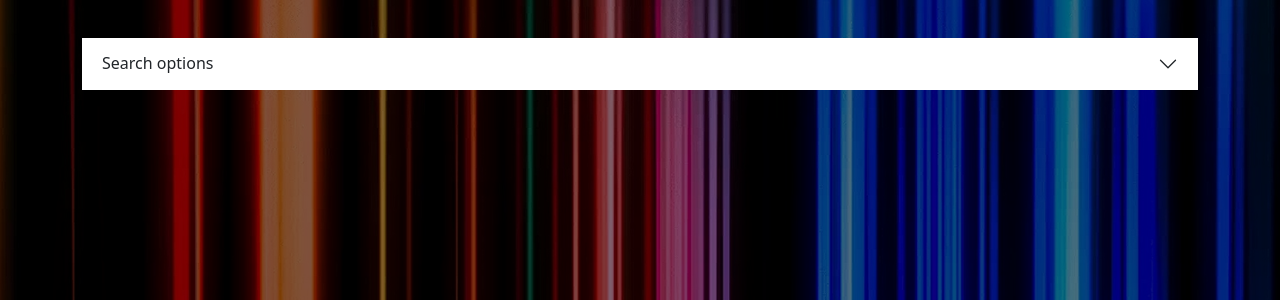
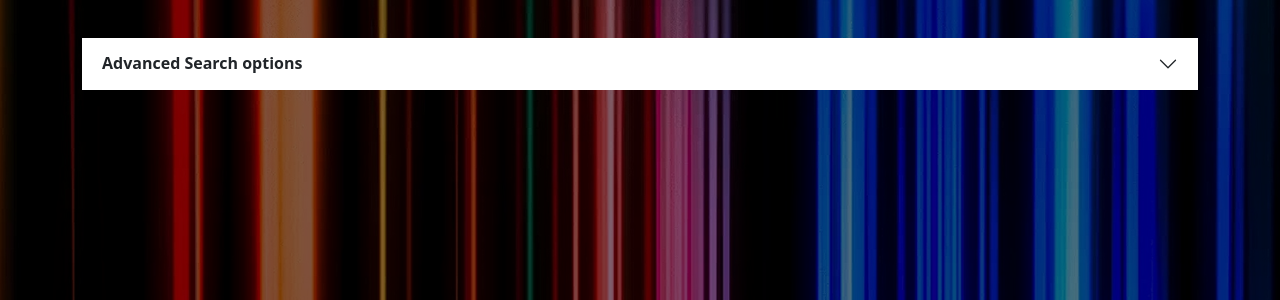
Before and after one commit to RafaelSGil/WS, a Django app: page /search/ in a window 1280 px wide. Shown: the part 60-360 px from the top of the page. Run offline with Django 3.2, Linux system fonts and the light colour scheme; some libraries are stand-ins or nearby versions.

Commit message:
refining

```diff
--- a/Assignment1/WS_APP/templates/search.html
+++ b/Assignment1/WS_APP/templates/search.html
@@ -5,7 +5,7 @@
     <div class="accordion-item">
       <h1 class="accordion-header" id="flush-headingOne">
         <button class="accordion-button collapsed" type="button" data-bs-toggle="collapse" data-bs-target="#flush-collapseOne" aria-expanded="false" aria-controls="flush-collapseOne">
-          Search options
+          <strong>Advanced Search options</strong>
         </button>
       </h1>
       <div id="flush-collapseOne" class="accordion-collapse collapse" aria-labelledby="flush-headingOne" data-bs-parent="#accordionFlushExample">
```
Also changed, not shown: Assignment1/WS_APP/templates/home.html (+4 -6 lines).
